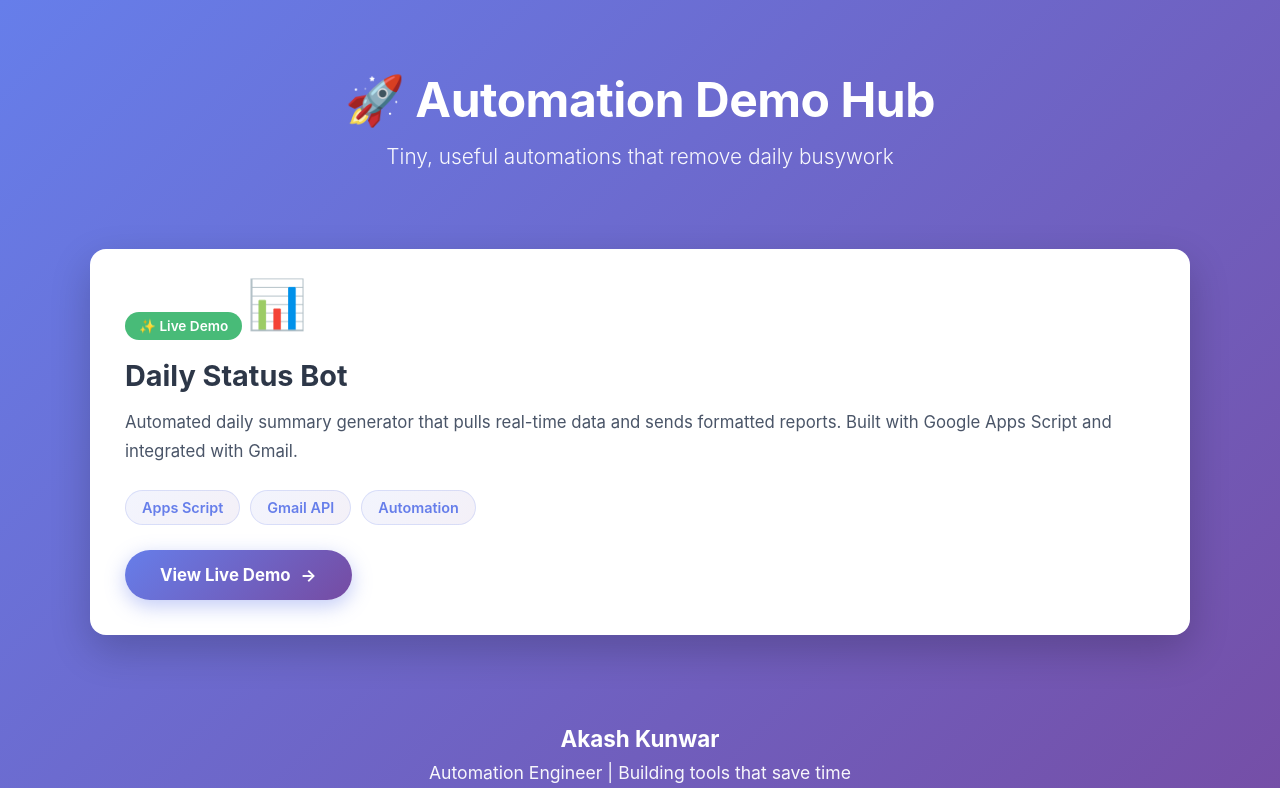
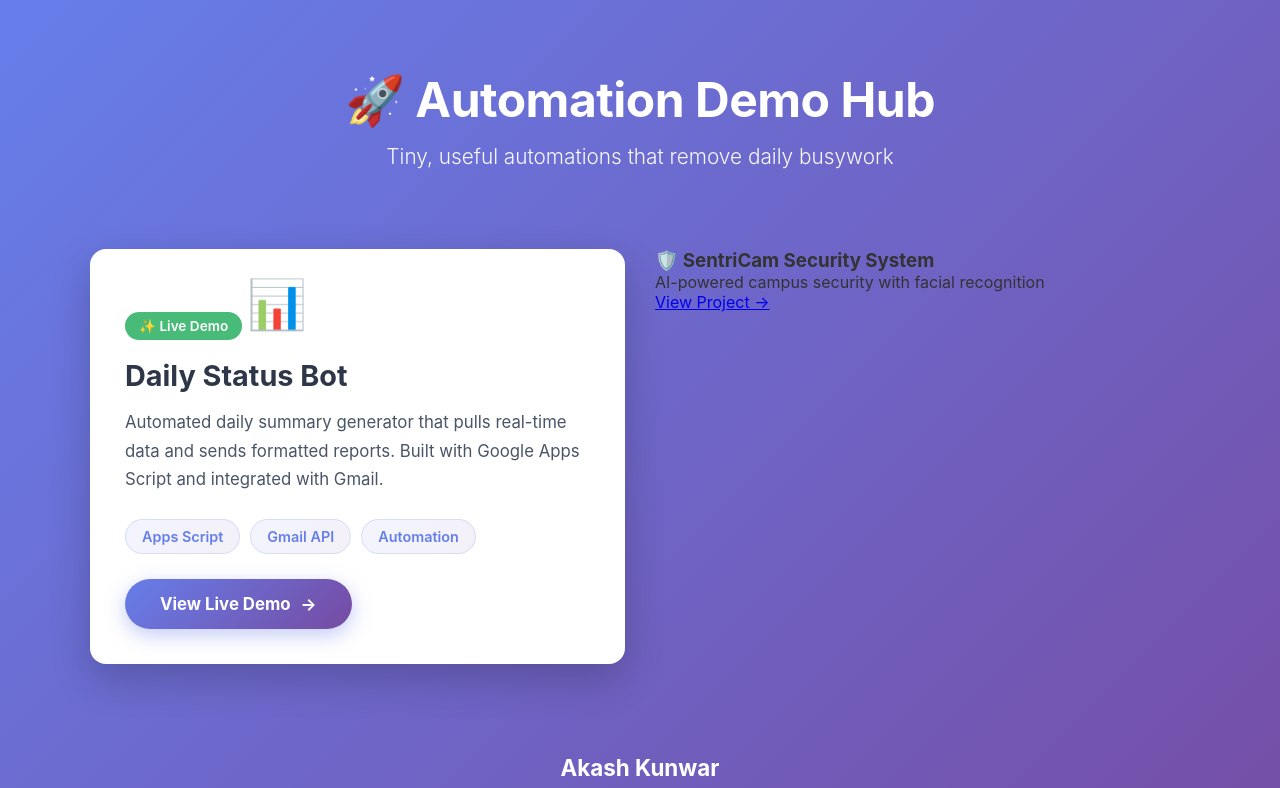
Before and after one commit to AkashK012/automation-hub, a plain HTML site: page index.html in a window 1280 px wide. Shown: the top 788 px of the page. Drawn offline with Linux system fonts and the light colour scheme.

Commit message:
Add SentriCam Security System project card

```diff
--- a/index.html
+++ b/index.html
@@ -344,7 +344,11 @@
                     <span class="arrow">→</span>
                 </a>
             </div>
-
+            <div class="project-card">
+  <h3>🛡️ SentriCam Security System</h3>
+  <p>AI-powered campus security with facial recognition</p>
+  <a href="https://github.com/AkashK012/SentriCam-Security-System">View Project →</a>
+</div>
             <!-- Template for future projects -->
             <!--
             <div class="card">
```
